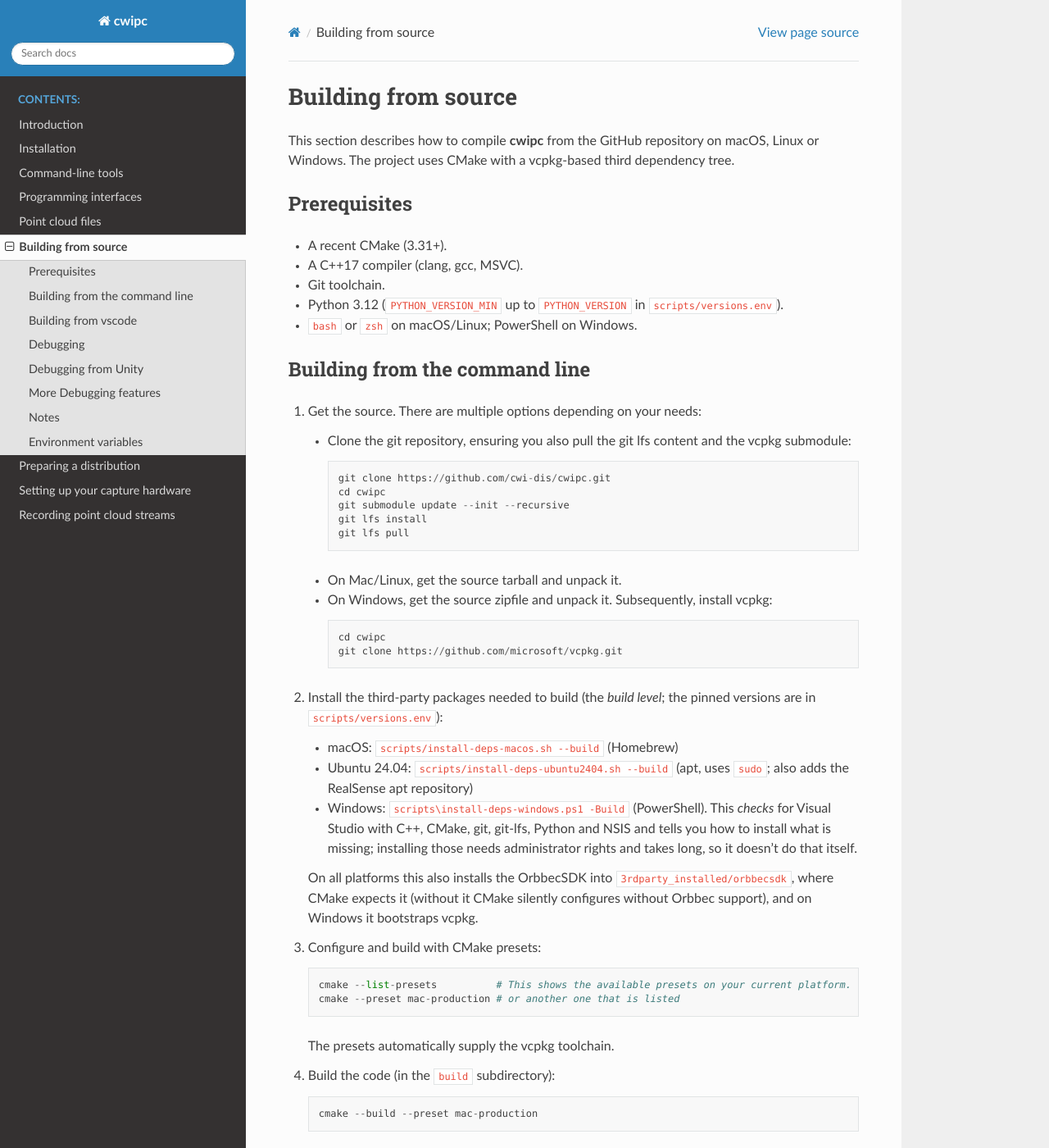
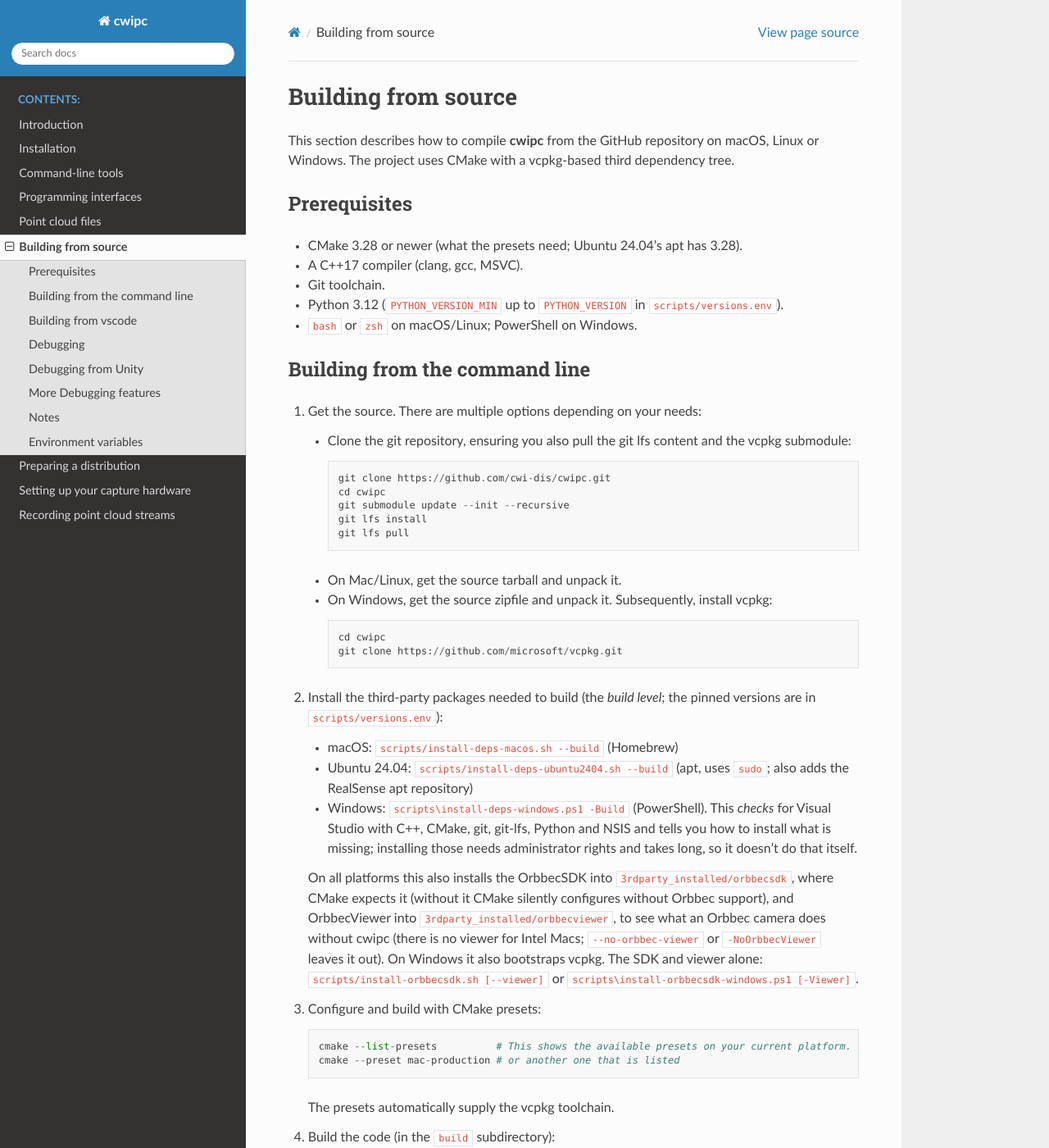
Before and after one commit to cwi-dis/cwipc, a Sphinx documentation site: the page built from docs/build-from-source.rst, in a window 1280 px wide and 1400 px high. Shown: the whole window at 82% size. Built offline with Sphinx 7.4.7 and the Read the Docs theme 3.1.0, drawn with Linux system fonts in a browser that asks for light colours; pages that are not in the unit, such as notebooks, are missing from menus.

Commit message:
OrbbecSDK 2.10.6, install scripts with OrbbecViewer, udev rules (#351)
- OrbbecSDK 2.6.3 -> 2.10.6. scripts/versions.env has the full archive
  names (extension included: 2.10 uses .tar.gz on macOS and Linux) of
  the SDK and of OrbbecViewer per platform.
- install-orbbecsdk.sh (macOS, Linux) replaces the two per-platform
  scripts: error handling, both archive formats, and --viewer, which
  puts OrbbecViewer in 3rdparty_installed/orbbecviewer (none for Intel
  Macs). It no longer runs the SDK's setup.sh (which built all
  examples) and still installs nothing system-wide.
  install-orbbecsdk-windows.ps1 likewise, with -Viewer.
  install-deps-* --build installs the viewer by default
  (--no-orbbec-viewer / -NoOrbbecViewer, as CI uses).
- The SDK's udev rules for USB cameras (99-obsensor-libusb.rules) are
  installed into <prefix>/lib/udev/rules.d: in the Debian package
  /usr/lib/udev/rules.d, with udev reloaded in the postinst; for
  archives and source trees install-deps-ubuntu2404.sh copies them to
  /etc/udev/rules.d. The CI deb test checks them.
- cwipc_orbbec switches off the SDK's log file: since 2.7.6 the SDK
  writes Log/OrbbecSDK.log.txt into the current directory of every
  program by default.
- docs: build-from-source.rst (the viewer; CMake 3.28 is enough),
  installation.rst (udev rules, containers), distribution.rst.

Tested with a Femto Mega (firmware 1.2.7) on macOS, Ubuntu and Windows.

Co-Authored-By: Claude Opus 5.5 <noreply@anthropic.com>

```diff
--- a/docs/build-from-source.rst
+++ b/docs/build-from-source.rst
@@ -8,7 +8,7 @@ dependency tree.
 Prerequisites
 -------------
 
-* A recent CMake (3.31+).
+* CMake 3.28 or newer (what the presets need; Ubuntu 24.04's apt has 3.28).
 * A C++17 compiler (clang, gcc, MSVC).
 * Git toolchain.
 * Python 3.12 (``PYTHON_VERSION_MIN`` up to ``PYTHON_VERSION`` in ``scripts/versions.env``).
@@ -47,8 +47,12 @@ Building from the command line
 
    On all platforms this also installs the OrbbecSDK into
    ``3rdparty_installed/orbbecsdk``, where CMake expects it (without it CMake
-   silently configures without Orbbec support), and on Windows it bootstraps
-   vcpkg.
+   silently configures without Orbbec support), and OrbbecViewer into
+   ``3rdparty_installed/orbbecviewer``, to see what an Orbbec camera does without
+   cwipc (there is no viewer for Intel Macs; ``--no-orbbec-viewer`` or
+   ``-NoOrbbecViewer`` leaves it out). On Windows it also bootstraps vcpkg. The SDK
+   and viewer alone: ``scripts/install-orbbecsdk.sh [--viewer]`` or
+   ``scripts\install-orbbecsdk-windows.ps1 [-Viewer]``.
 
 3. Configure and build with CMake presets::
 
--- a/docs/distribution.rst
+++ b/docs/distribution.rst
@@ -52,7 +52,7 @@ When creating a new release, ensure the following have been done:
   (``test-package-ubuntu2404-intel``, ``.github/scripts/test-deb-package.sh``), so a missing
   dependency shows there; it has no display, so the X11 plugin isn't exercised.
 
-- The OrbbecSDK version and its per-platform archive names are in ``scripts/versions.env``.
+- The OrbbecSDK version and the per-platform archive names of the SDK and of OrbbecViewer (file names with extension, from the release's assets) are in ``scripts/versions.env``.
 
 - For Windows and Android, the ``vcpkg`` dependent packages should all be updated to the most recent
   vcpkg **release** (a tag such as ``2026.10.16``, not ``master``: the vcpkg tool and the ports of a
```
Also changed, not shown: CHANGELOG.md (+1 -0 lines), CLAUDE.md (+3 -2 lines), docs/installation.rst (+8 -0 lines), 15 other files.
